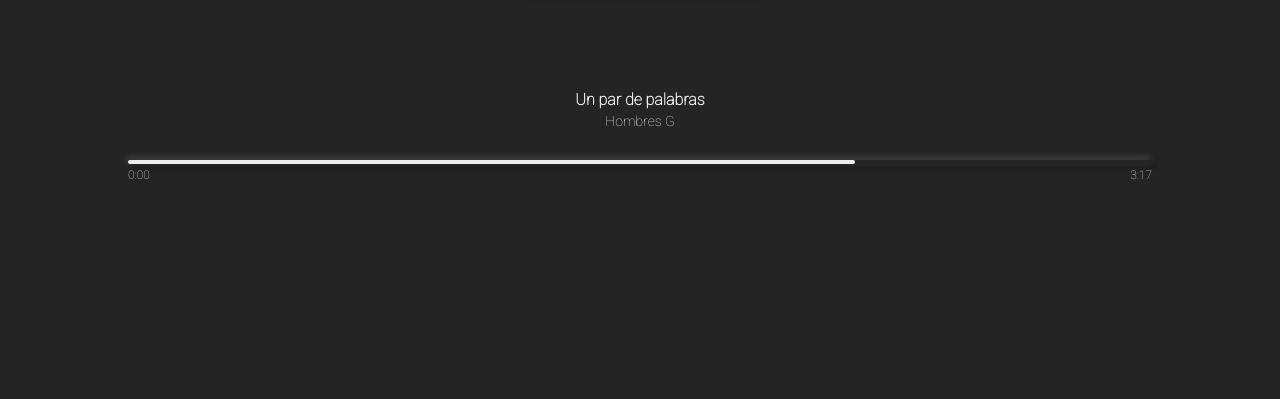
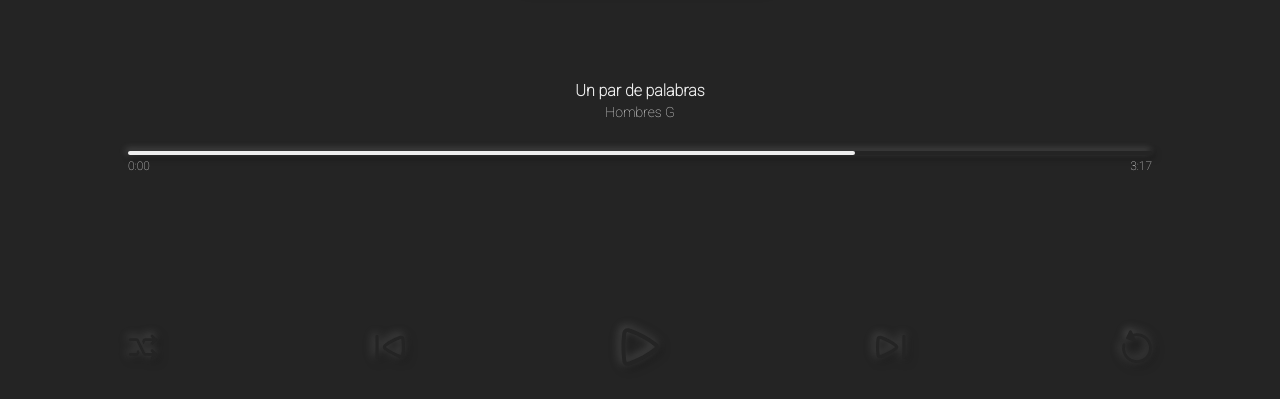
Before and after one commit to Jeferson57/music-player.github.io, a plain HTML site: page index.html in a window 1280 px wide. Shown: the part 357-756 px from the top of the page. Drawn offline with Linux system fonts and the light colour scheme.

Commit message:
styling icon

```diff
--- a/index.html
+++ b/index.html
@@ -27,7 +27,11 @@
             </div>
         </section>
         <footer class="buttons">
-
+            <img src="./icons/shuffle.svg" alt="Shuffle icon">
+            <img src="./icons/skip-prev.svg" alt="Skip-prev icon">
+            <img src="./icons/play.svg" alt="Play icon">
+            <img src="./icons/skip-next.svg" alt="Skip-next icon">
+            <img src="./icons/repeat.svg" alt="Repeat icon">
         </footer>
     </div>
 </body>
--- a/style.css
+++ b/style.css
@@ -106,3 +106,40 @@ body {
 .progress-bar div:nth-child(1) div p {
     font-size: 1.2rem;
 }
+
+.buttons {
+    place-self: center;
+    width: 80%;
+    display: flex;
+    justify-content: space-between;
+}
+
+.buttons img:nth-child(1) {
+    width: 30px;
+    filter: drop-shadow(-2px -2px 4px var(--light))
+            drop-shadow(2px 2px 4px var(--shadow));
+}
+
+.buttons img:nth-child(2) {
+    width: 30px;
+    filter: drop-shadow(-2px -2px 4px var(--light))
+            drop-shadow(2px 2px 4px var(--shadow));
+}
+
+.buttons img:nth-child(3) {
+    width: 38px;
+    filter: drop-shadow(-2px -2px 4px var(--light))
+            drop-shadow(2px 2px 4px var(--shadow));
+}
+
+.buttons img:nth-child(4) {
+    width: 30px;
+    filter: drop-shadow(-2px -2px 4px var(--light))
+            drop-shadow(2px 2px 4px var(--shadow));
+}
+
+.buttons img:nth-child(5) {
+    width: 30px;
+    filter: drop-shadow(-2px -2px 4px var(--light))
+            drop-shadow(2px 2px 4px var(--shadow));
+}
```
